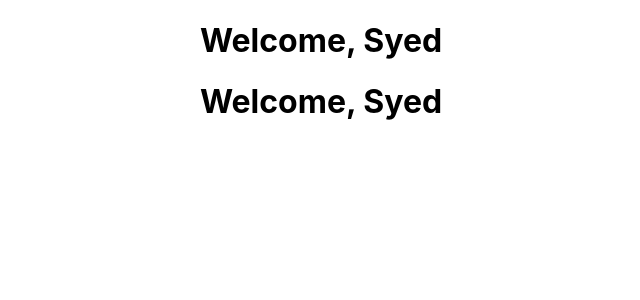
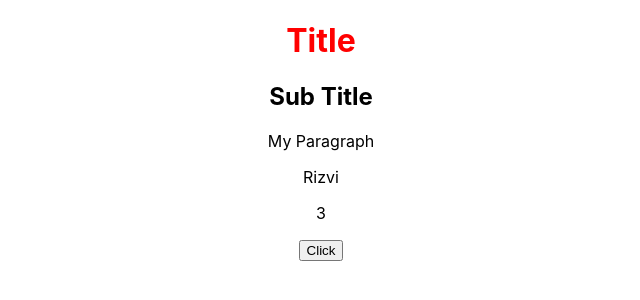
Before and after one commit to sabur786/react-basics, a React (Create React App) app: page / in a window 1280 px wide. Shown: the top 300 px of the page, without its empty margins (319-959 px from the left). Built offline with nearby package versions, Linux system fonts and the light colour scheme.

Commit message:
some basics

```diff
--- a/src/App.css
+++ b/src/App.css
@@ -36,3 +36,7 @@
     transform: rotate(360deg);
   }
 }
+
+.title {
+  color: red;
+}
--- a/src/App.js
+++ b/src/App.js
@@ -1,11 +1,22 @@
 
 import './App.css';
 import Welcome from './components/Welcome';
+import Greeting from './components/Greeting';
+import { FirstComponenet as FC,  SecondComponenet as SC } from './MyComponent';
+import MyComponenet from './MyComponent';
+import HelloWorld from './components/HelloWorld';
 function App() {
   return (
     <div className="App">
-     <Welcome />
-     <Welcome />
+     {/* <Welcome name = "Syed" />
+     <Welcome name = "Rizvi"/> */}
+     {/* <Greeting  name = "Sabur"/>
+     <Greeting  name = "Rizvi"/>
+     <FC />
+     <SC />
+     <MyComponenet /> */}
+
+     <HelloWorld />
     </div>
   );
 }
--- /dev/null
+++ b/src/MyComponent.js
@@ -0,0 +1,12 @@
+ export function FirstComponenet(){
+    return <h1>First Componenet</h1>
+}
+
+ export function SecondComponenet(){
+    return <h1>Second Componenet</h1>
+}
+
+ function MyComponenet(){
+    return <h1>My Componenet</h1>
+}
+ export default MyComponenet
--- /dev/null
+++ b/src/components/Greeting.js
@@ -0,0 +1,10 @@
+
+import React from 'react';
+class Greeting extends React.Component{
+
+    render(){
+        return <h1>Hello, {this.props.name}</h1>
+    }
+
+}
+export default Greeting
--- /dev/null
+++ b/src/components/HelloWorld.js
@@ -0,0 +1,30 @@
+import React from 'react';
+
+const HelloWorld =() =>{
+
+
+    function hanleClick(){
+        alert("Hello World button clicked! ");
+    }
+
+    const name = "Rizvi"
+
+    const addition = 1 + 2;
+
+    // const myElement = <div><h1>Hello World</h1></div>
+    // return React.createElement('div', null, React.createElement('h1', null, 'Hello World'))
+
+    return (
+    <div>
+        <h1 className = "title">Title</h1>
+        <h2>Sub Title</h2>
+        <p>My Paragraph</p>
+        <p>{name}</p>
+        <p>{addition}</p>
+        <button onClick = {hanleClick}>Click</button>
+    </div>
+    )
+
+}
+
+export default HelloWorld
--- a/src/components/Welcome.js
+++ b/src/components/Welcome.js
@@ -1,6 +1,10 @@
 
-function Welcome(){
-    return <h1>Welcome, Syed</h1>
-}
+// function Welcome(){
+//     return <h1>Welcome, Syed</h1>
+// }
+// export default Welcome
+
+  // es6 javaScript
+ const Welcome = (props) => <h1>Welcome, {props.name}</h1>
 
 export default Welcome
```
